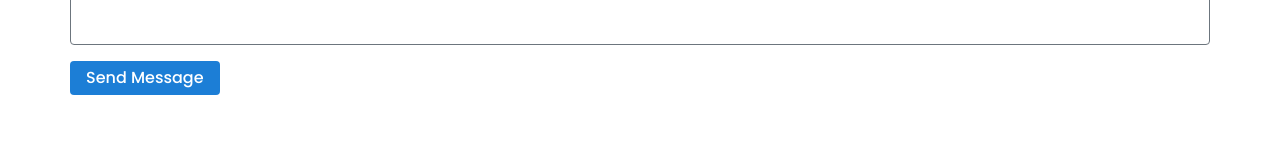
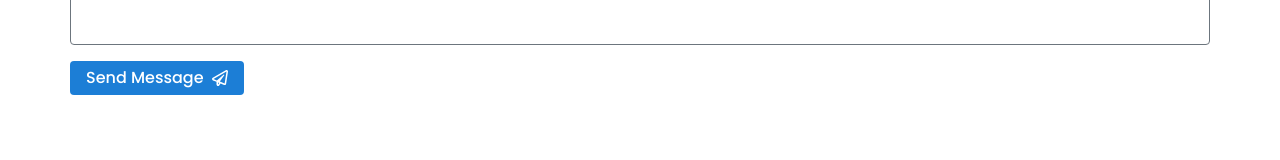
Before and after one commit to alexndrho/alexndrho.dev, a React (Vite) app: page / in a window 1280 px wide. Shown: the part 4196-4356 px from the top of the page. Built offline with nearby package versions, Linux system fonts and the light colour scheme.

Commit message:
feat: add icon to send message button

```diff
--- a/src/components/Contact.tsx
+++ b/src/components/Contact.tsx
@@ -1,6 +1,7 @@
 import { useRef } from 'react';
 import { toast } from 'react-toastify';
 import styles from '@styles/modules/Contact.module.css';
+import { FaRegPaperPlane } from 'react-icons/fa';
 
 const Contact = () => {
   const nameInputRef = useRef<HTMLInputElement>(null);
@@ -98,6 +99,7 @@ const Contact = () => {
 
           <button type="submit" className="btn btn--primary btn--dashed-effect">
             Send Message
+            <FaRegPaperPlane />
           </button>
         </form>
       </div>
```
